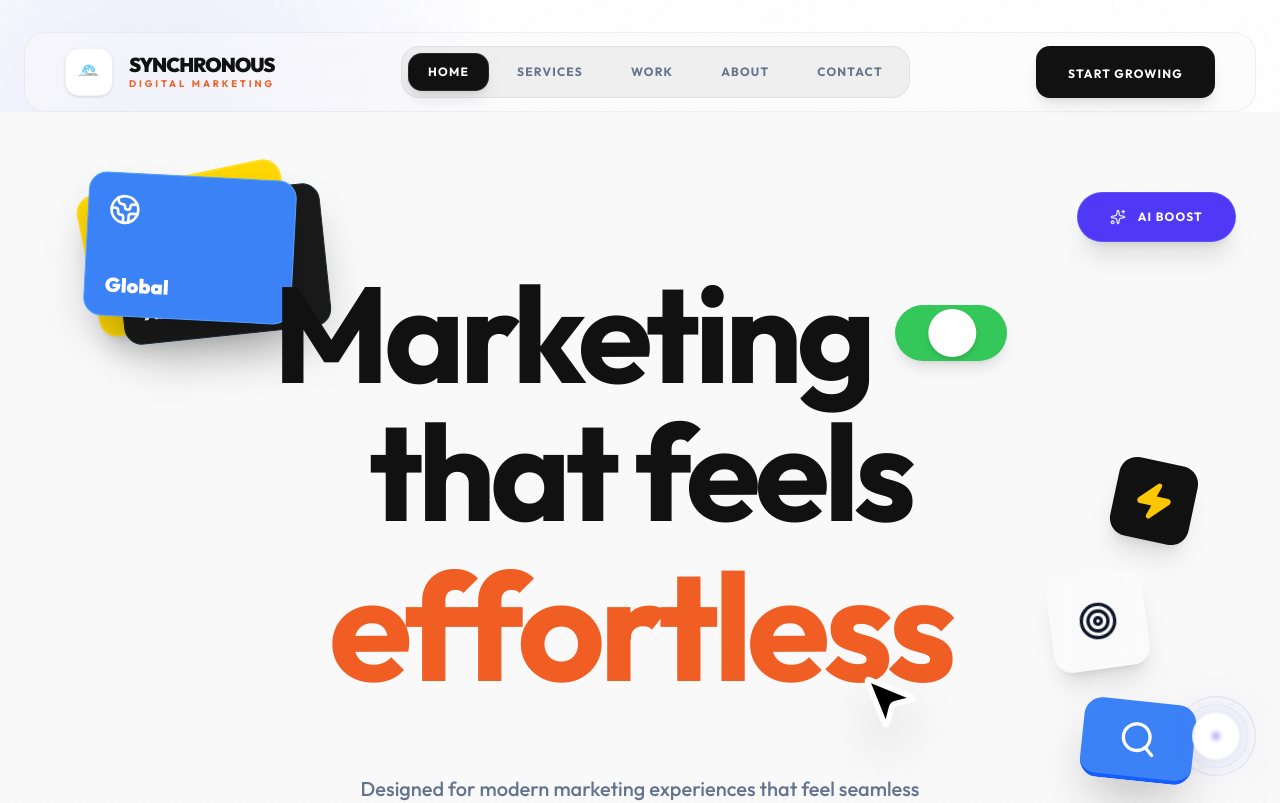
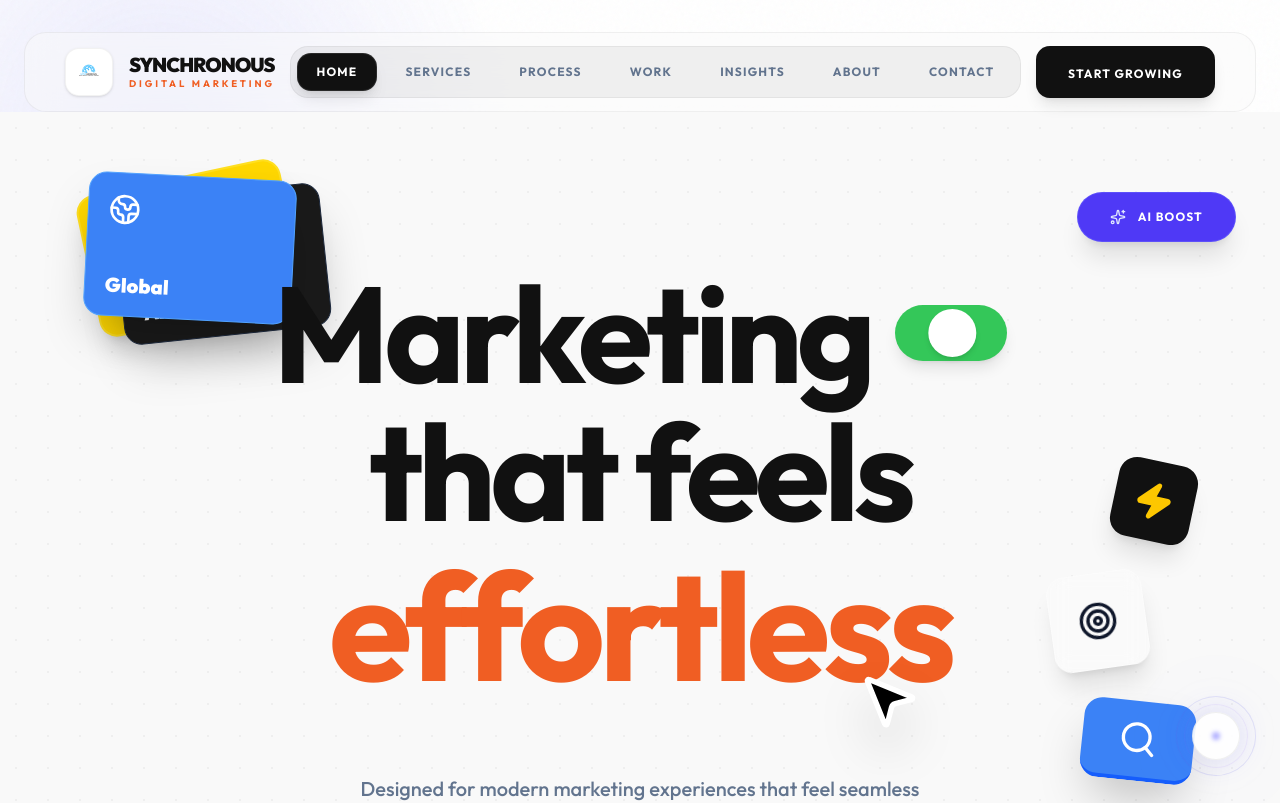
Before and after one commit to synchronousbuilddigital/sync, a Next.js app: page / in a window 1280 px wide. Shown: the top 803 px of the page. Built offline with nearby package versions, Linux system fonts and the light colour scheme.

Commit message:
chore: comprehensive architectural polish, SEO optimization, and responsive refinement across all pages

```diff
--- a/app/layout.js
+++ b/app/layout.js
@@ -12,8 +12,9 @@ const outfit = Outfit({
 });
 
 export const metadata = {
-  title: "Synchronous Build Digital | Premier Digital Marketing",
-  description: "A cutting-edge digital marketing agency focused on driving growth through innovative strategies and data-driven insights.",
+  title: "Synchronous Build Digital | High-Velocity Growth Architecture",
+  description: "Architecting sustainable, high-performance digital ecosystems for high-growth brands. Specialized in AI automation, brand systems, and data-backed performance marketing.",
+  keywords: ["digital marketing", "AI automation", "brand architecture", "growth engineering", "Synchronous Build Digital", "performance marketing"],
 };
 
 export default function RootLayout({ children }) {
--- a/app/page.js
+++ b/app/page.js
@@ -14,37 +14,37 @@ import Testimonials from "../components/Testimonials";
 const capabilities = [
   {
     id: "01",
-    title: "Brand Architecture",
+    title: "Brand Systems",
     description: "Identities that command authority and build equity that compounds over time.",
     tags: ["Visual Identity", "Brand Positioning", "Packaging", "Messaging"],
-    href: "/services",
+    href: "/services/brand-systems",
     accent: "#F05E23",
     image: "/services/brand-architecture.png",
   },
   {
     id: "02",
-    title: "Digital Ecosystems",
+    title: "Digital Platforms",
     description: "Performance-obsessed platforms built to convert — from enterprise web to headless commerce.",
     tags: ["Web Platforms", "E-commerce", "SaaS Interfaces", "Web Apps"],
-    href: "/services",
+    href: "/services/digital-platforms",
     accent: "#F05E23",
     image: "/services/digital-ecosystems.png",
   },
   {
     id: "03",
-    title: "Growth Engineering",
+    title: "Growth Engine",
     description: "Surgically targeted campaigns that compound attention into exponential, measurable ROI.",
     tags: ["Performance Ads", "SEO", "Content Strategy", "Analytics"],
-    href: "/services",
+    href: "/services/growth-engine",
     accent: "#F05E23",
     image: "/services/growth-engineering.png",
   },
   {
     id: "04",
-    title: "AI & Automation",
+    title: "AI Automation",
     description: "Custom AI agents and intelligent workflows deployed into your core operations.",
     tags: ["AI Chatbots", "Generative AI", "Automation", "Neural Search"],
-    href: "/services",
+    href: "/services/ai-automation",
     accent: "#F05E23",
     image: "/services/ai-automation.png",
   },
--- a/components/Header.js
+++ b/components/Header.js
@@ -10,7 +10,9 @@ import { Menu, X, ArrowRight, Zap } from 'lucide-react';
 const navLinks = [
   { name: 'Home', href: '/' },
   { name: 'Services', href: '/services' },
+  { name: 'Process', href: '/process' },
   { name: 'Work', href: '/work' },
+  { name: 'Insights', href: '/insights' },
   { name: 'About', href: '/about' },
   { name: 'Contact', href: '/contact' },
 ];
```
